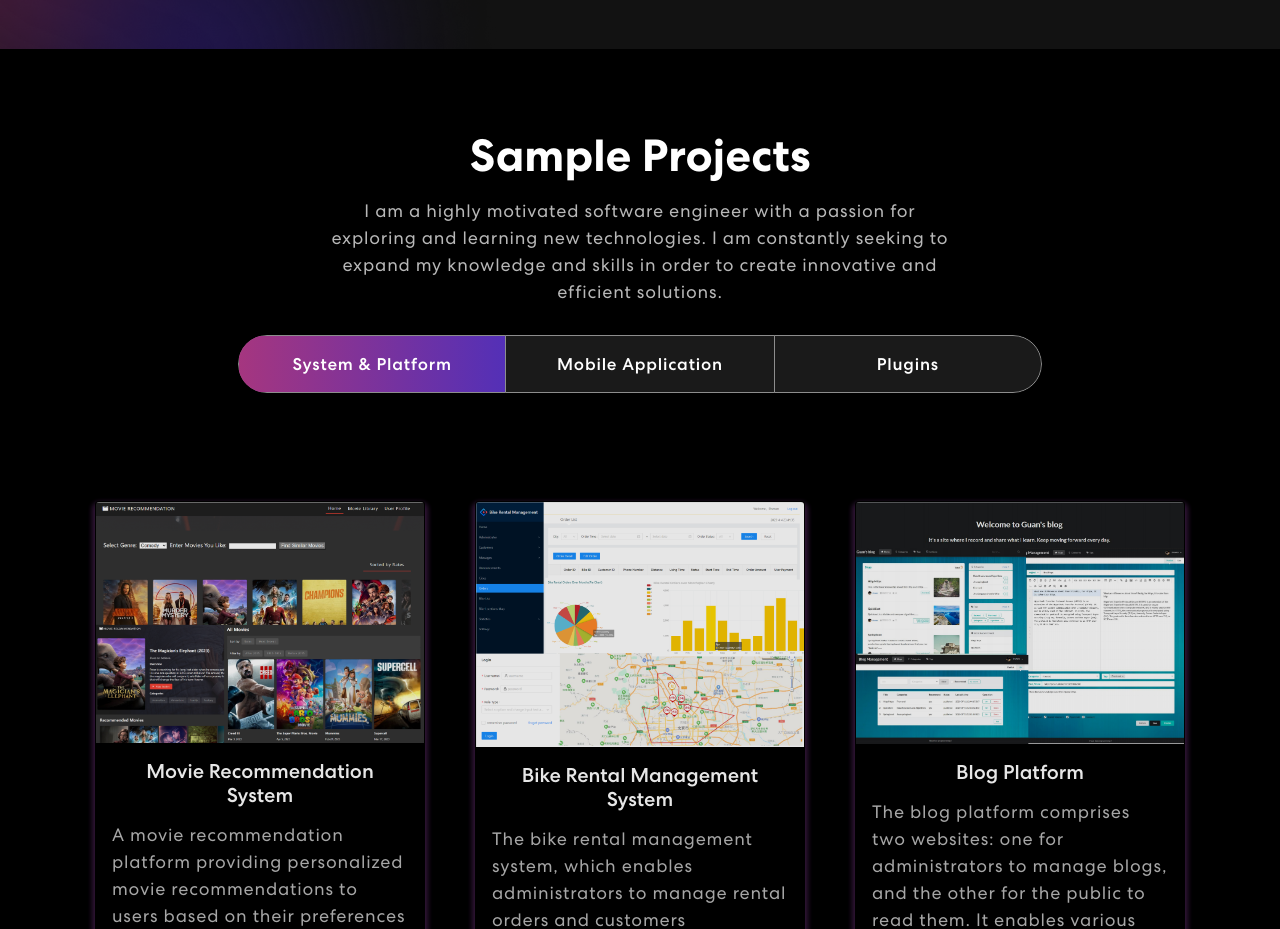
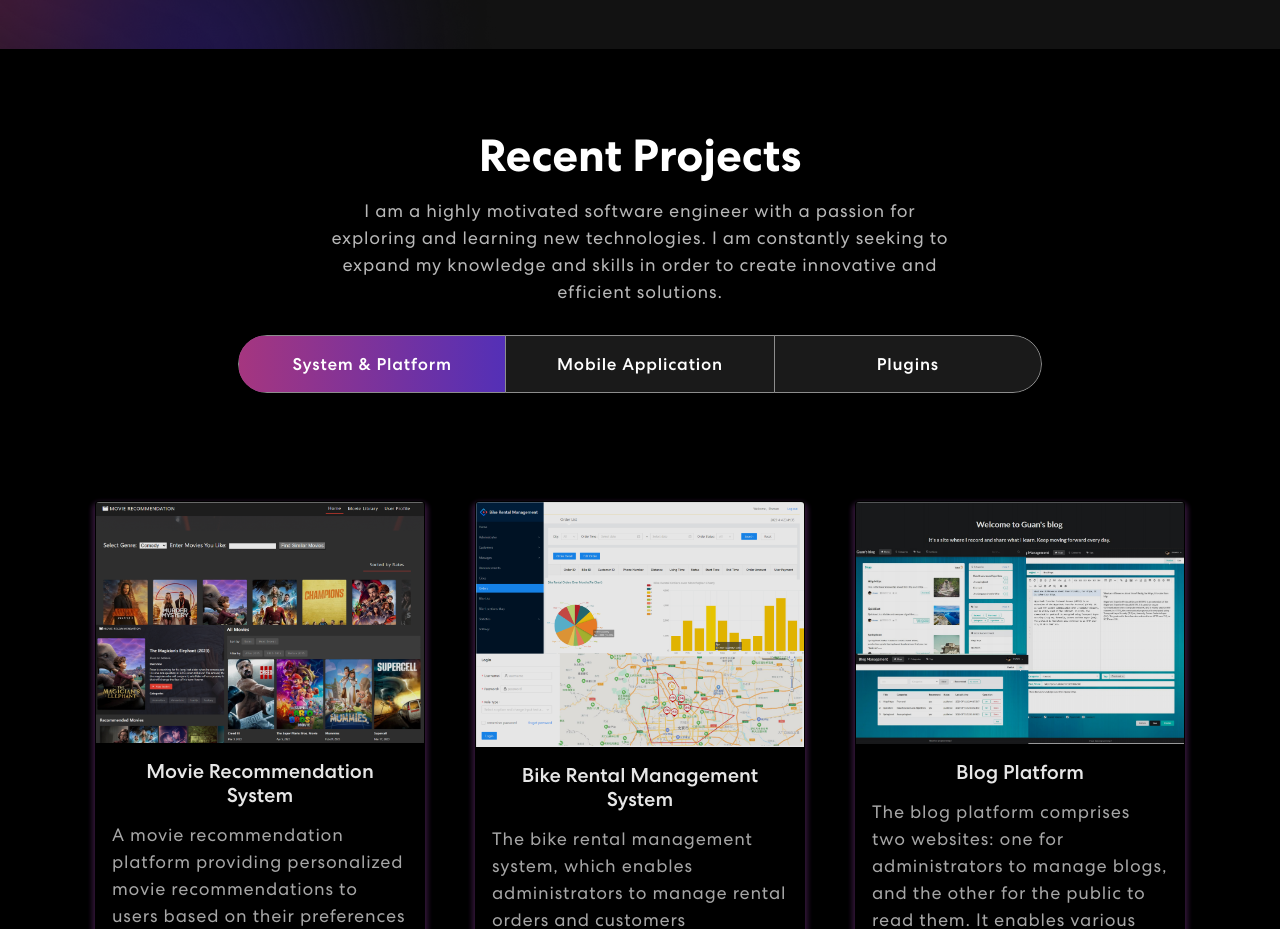
Before and after one commit to shuw1101/personal_portfolio, a React (Create React App) app: page /project in a window 1280 px wide. Shown: the part 1264-2193 px from the top of the page. Built offline with nearby package versions, Linux system fonts and the light colour scheme.

Commit message:
update projects

```diff
--- a/src/components/Projects.js
+++ b/src/components/Projects.js
@@ -41,7 +41,7 @@ export const Projects = () => {
             <TrackVisibility>
               {({ isVisible }) =>
               <div className={isVisible ? "animate__animated animate__fadeIn": ""}>
-                <h2>Sample Projects</h2>
+                <h2>Recent Projects</h2>
                 <p>
                 I am a highly motivated software engineer with a passion for exploring and learning new technologies. I am constantly seeking to expand my knowledge and skills in order to create innovative and efficient solutions.
                 </p>
```
